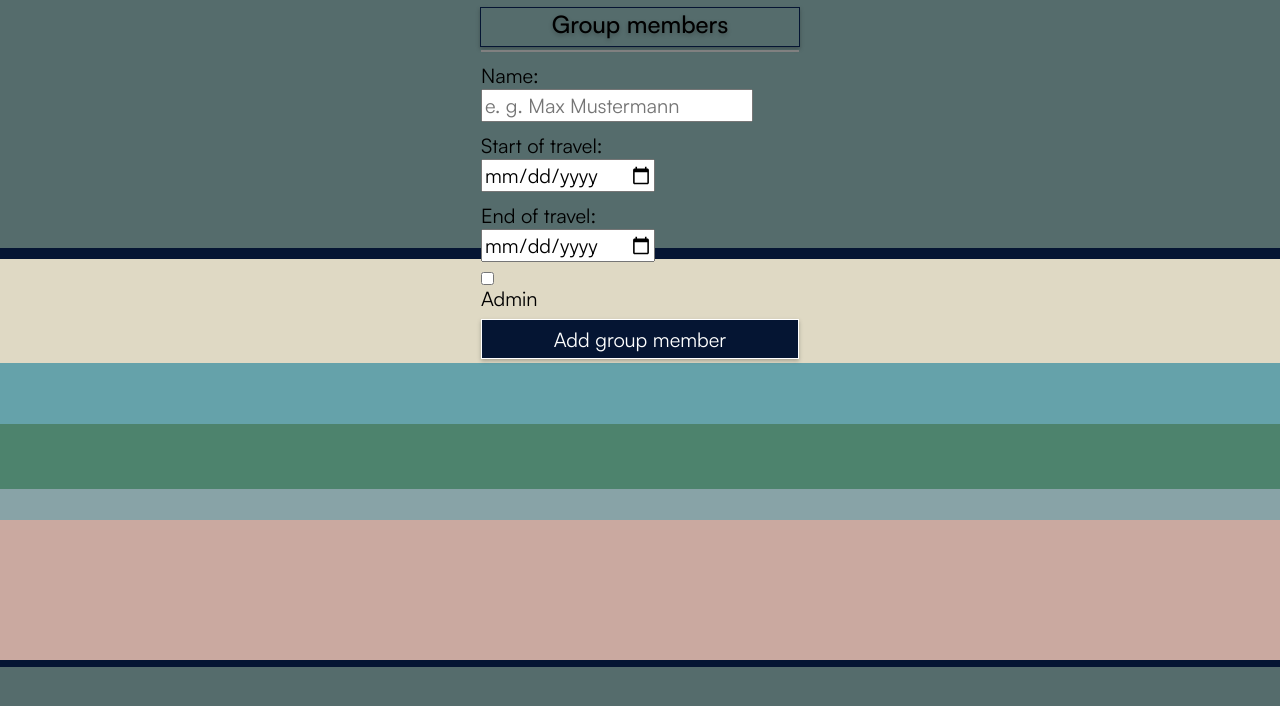
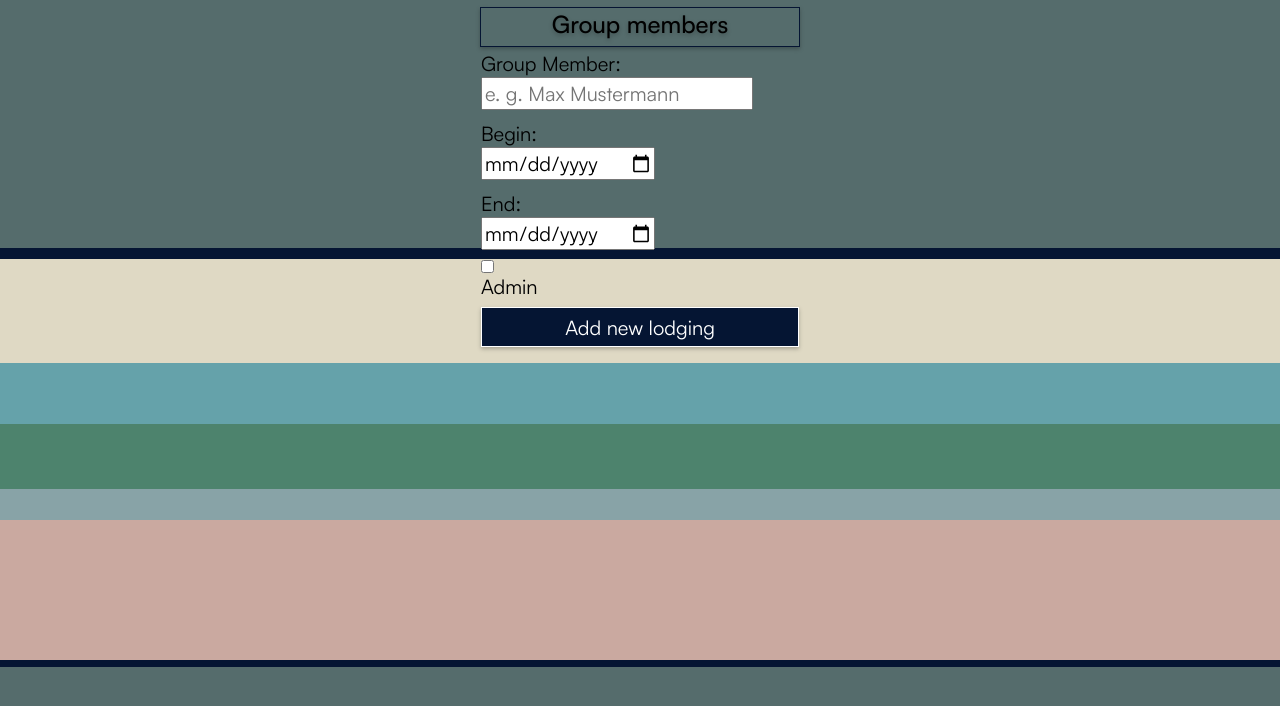
Before and after one commit to coding-bootcamps-eu/final-project-2024-01-herding-cats, a Vue app: page /groupmembers in a window 1280 px wide. Shown: the top 706 px of the page. Built offline with nearby package versions, Linux system fonts and the light colour scheme.

Commit message:
chore: init input component

```diff
--- /dev/null
+++ b/src/components/InputForm.vue
@@ -0,0 +1,76 @@
+<template>
+  <form class="addLodging">
+    <div class="inputtext">
+      <label for="item-name">{{ itemName }}:</label>
+      <input id="item-name" v-model="newLodging.name" placeholder="e. g. Max Mustermann" />
+    </div>
+    <div class="inputtext">
+      <label v-if="isLodging" for="zipcode">Zipcode:</label>
+      <input v-if="isLodging" id="zipcode" v-model="newLodging.endDate" />
+      <label v-if="isLodging" for="city">City:</label>
+      <input v-if="isLodging" id="city" v-model="newLodging.endDate" />
+      <label v-if="isLodging" for="adress">Adress:</label>
+      <input v-if="isLodging" id="adress" v-model="newLodging.endDate" />
+      <label for="begin">Begin:</label>
+      <input type="date" id="begin" v-model="newLodging.startDate" />
+      <label for="end">End:</label>
+      <input type="date" id="end" v-model="newLodging.endDate" />
+      <label v-if="isLodging" for="notes">Notes:</label>
+      <input v-if="isLodging" id="notes" v-model="newLodging.endDate" />
+    </div>
+    <div v-if="isGroupMembers" class="admin">
+      <input type="checkbox" v-model="newLodging.isAdmin" />
+      <label>Admin</label>
+    </div>
+  </form>
+  <footer><button @click.prevent="addLodging">Add new lodging</button></footer>
+</template>
+
+<script>
+export default {
+  data() {
+    return {
+      trip: {},
+      tripDetails: [],
+      newLodging: {
+        category: 'hotel',
+        company: 'test',
+        name: '',
+        startDate: '',
+        endDate: '',
+        isAdmin: false,
+        id: 1
+      }
+    }
+  },
+
+  props: {
+    itemName: String
+  },
+
+  computed: {
+    isGroupMembers() {
+      return this.$route.name === 'groupmembers'
+    },
+    isLodging() {
+      return this.$route.name === 'Lodging'
+    }
+  },
+
+  methods: {
+    addLodging() {
+      if (this.newLodging.name.trim() === '') {
+        alert('Enter the name of the participant')
+      } else {
+        this.tripDetails.push({ ...this.newLodging })
+        console.log(this.tripDetails)
+        this.newLodging.id = Math.floor(Math.random() * 1000000).toString()
+        this.newLodging.name = ''
+        this.newLodging.startDate = ''
+        this.newLodging.endDate = ''
+        this.newLodging.isAdmin = false
+      }
+    }
+  }
+}
+</script>
--- a/src/views/GroupMembers.vue
+++ b/src/views/GroupMembers.vue
@@ -16,31 +16,18 @@
         </ul>
       </div>
 
-      <div class="addMember">
-        <div class="inputtext">
-          <label for="name">Name:</label>
-          <input v-model="newMember.name" placeholder="e. g. Max Mustermann" />
-        </div>
-        <div class="inputtext">
-          <label for="start">Start of travel:</label>
-          <input type="date" id="start" v-model="newMember.startDate" />
-          <label for="end">End of travel:</label>
-          <input type="date" id="end" v-model="newMember.endDate" />
-        </div>
-        <div class="admin">
-          <input type="checkbox" v-model="newMember.isAdmin" />
-          <label>Admin</label>
-        </div>
-        <button @click.prevent="addMember">Add group member</button>
-      </div>
+      <InputForm :item-name="itemName" />
     </div>
   </form>
 </template>
 
 <script>
+import InputForm from '@/components/InputForm.vue'
+
 export default {
   data() {
     return {
+      itemName: 'Group Member',
       newMember: {
         name: '',
         startDate: '',
@@ -54,6 +41,11 @@ export default {
   created() {
     this.memberId = this.$route.params.id
   },
+
+  components: {
+    InputForm
+  },
+
   methods: {
     addMember() {
       if (this.newMember.name.trim() === '') {
--- a/src/views/LodgingView.vue
+++ b/src/views/LodgingView.vue
@@ -18,8 +18,8 @@
       </li>
     </ul>
     <button>Back</button>
+    <InputForm :item-name="itemName" />
   </main>
-  <footer><button href="">Add new lodging</button></footer>
 </template>
 
 <style scoped>
@@ -37,12 +37,26 @@
 </style>
 
 <script>
+import InputForm from '@/components/InputForm.vue'
 export default {
   data() {
     return {
+      itemName: 'Lodging',
       trip: {},
-      tripDetails: []
+      tripDetails: [],
+      newLodging: {
+        category: 'hotel',
+        company: 'test',
+        name: '',
+        startDate: '',
+        endDate: '',
+        isAdmin: false,
+        id: 1
+      }
     }
+  },
+  components: {
+    InputForm
   },
   computed: {
     lodgingEntry() {
```
